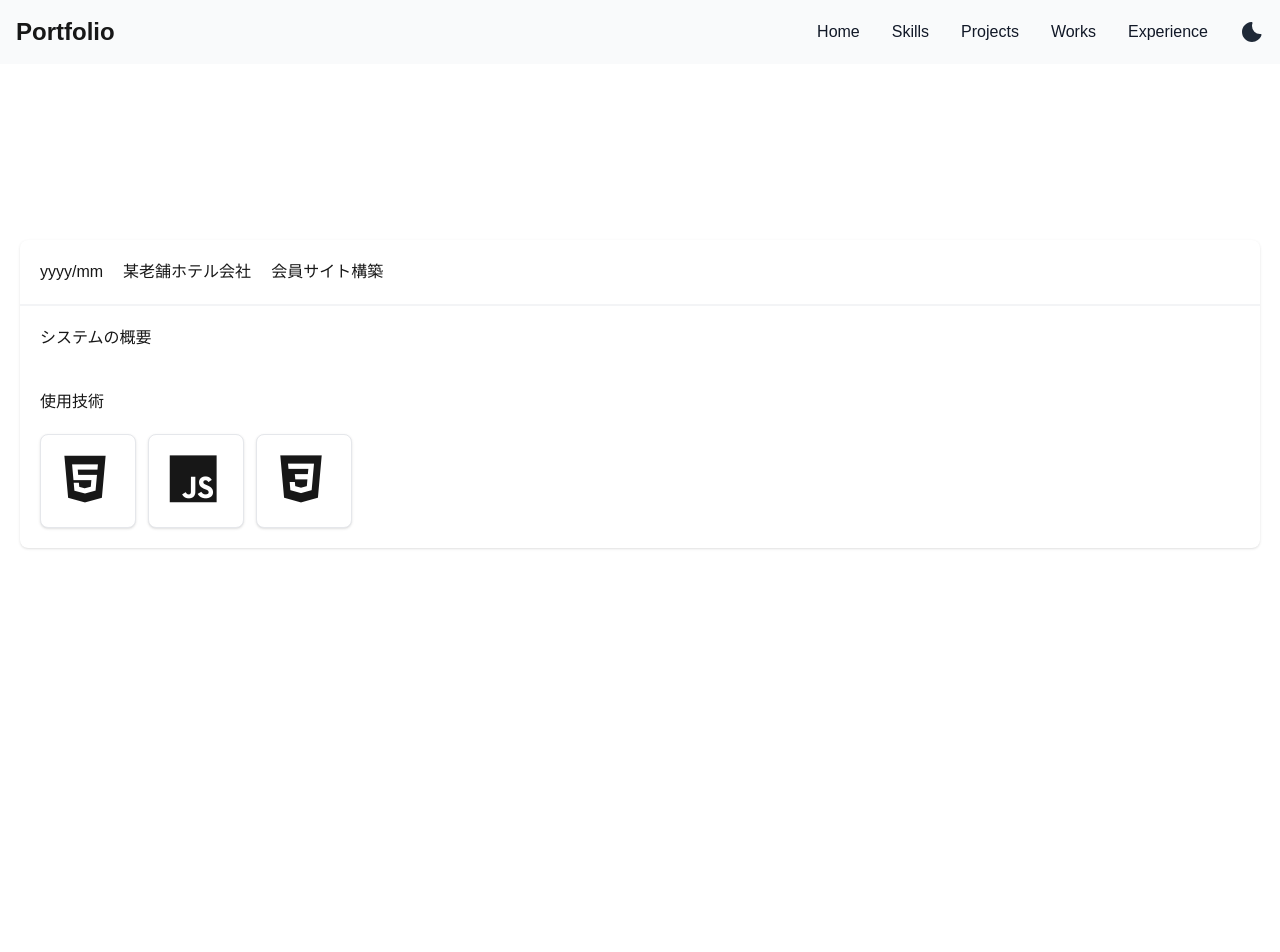
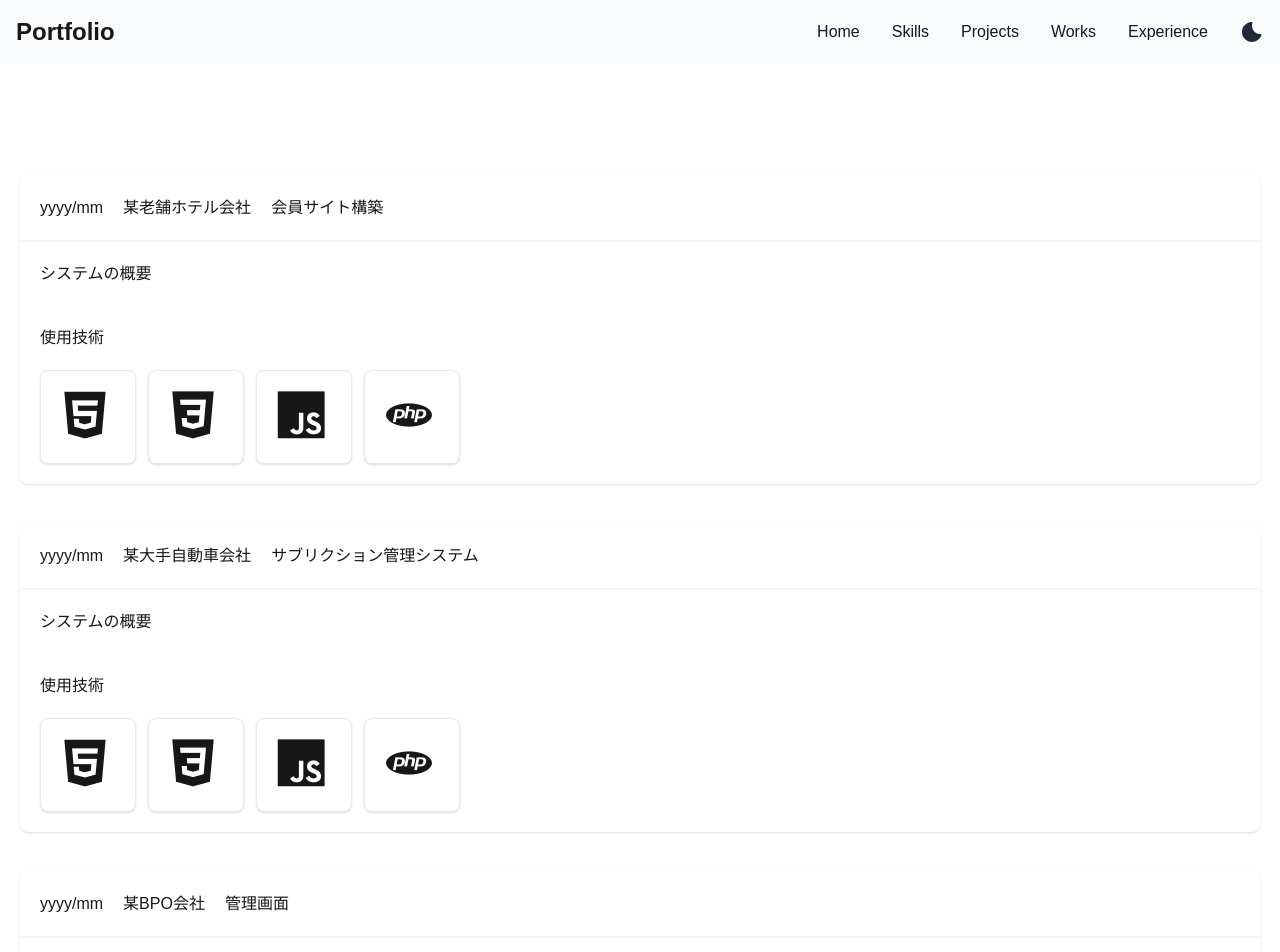
Before and after one commit to akiaki0505/portfolio, a Next.js app: page /projects in a window 1280 px wide. Shown: the top 952 px of the page. Before the commit the page ends 800 px from the top, so only its background shows below. Built offline with nearby package versions, Linux system fonts and the light colour scheme.

Commit message:
projectsをコンポーネント化

```diff
--- a/app/components/projects/card.tsx
+++ b/app/components/projects/card.tsx
@@ -6,10 +6,11 @@ interface cardProps {
     pClient: String
     pName: String
     pContent: String
+    icon: String[];
 
 }
 
-export const Card: React.FC<cardProps> = ({ pDate, pClient, pName, pContent }) => {
+export const Card: React.FC<cardProps> = ({ pDate, pClient, pName, pContent, icon }) => {
     return (
         <div className="w-full bg-white rounded-lg shadow dark:text-white dark:bg-neutral-900">
             <h3 className="p-5 border-b-2 border-gray-100 dark:border-gray-700">
@@ -22,11 +23,9 @@ export const Card: React.FC<cardProps> = ({ pDate, pClient, pName, pContent }) =
                 <p className="pt-10">使用技術</p>
 
                 <div className="flex justify-left space-x-3">
-                    <CardIcon iconName="html5"/>
-
-                    <CardIcon iconName="javascript"/>
-
-                    <CardIcon iconName="css3"/>
+                    {icon.map((item, index) => (
+                        <CardIcon key={index} iconName={item}/>
+                    ))}
                 </div>
 
             </div>
--- a/app/projects/page.tsx
+++ b/app/projects/page.tsx
@@ -14,12 +14,33 @@ export default function Projects() {
 
             <Navbar darkMode={darkMode} toggleDarkMode={toggleDarkMode} />
 
-            <div className="pt-44 pl-5 pr-5 w-full">
+            <div className="pt-28 pl-5 pr-5 w-full">
                 <Card
                     pDate="yyyy/mm"
                     pClient="某老舗ホテル会社"
                     pName="会員サイト構築"
                     pContent="システムの概要"
+                    icon={ ["html5", "css3", "javascript", "php"] }
+                />
+            </div>
+
+            <div className="pt-10 pl-5 pr-5 w-full">
+                <Card
+                    pDate="yyyy/mm"
+                    pClient="某大手自動車会社"
+                    pName="サブリクション管理システム"
+                    pContent="システムの概要"
+                    icon={ ["html5", "css3", "javascript", "php"] }
+                />
+            </div>
+
+            <div className="pt-10 pl-5 pr-5 w-full">
+                <Card
+                    pDate="yyyy/mm"
+                    pClient="某BPO会社"
+                    pName="管理画面"
+                    pContent="システムの概要"
+                    icon={ ["html5", "css3", "jquery", "laravel"] }
                 />
             </div>
 
```
